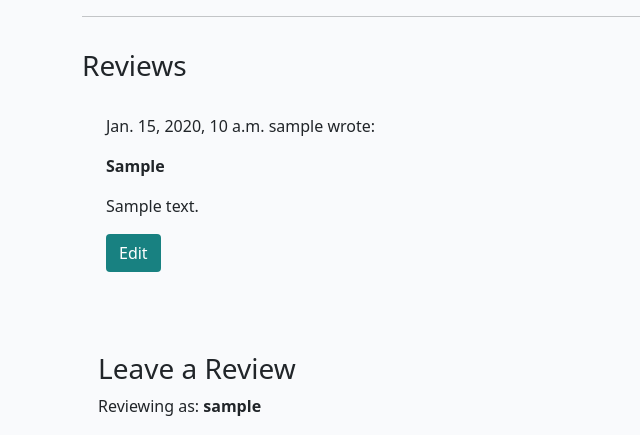
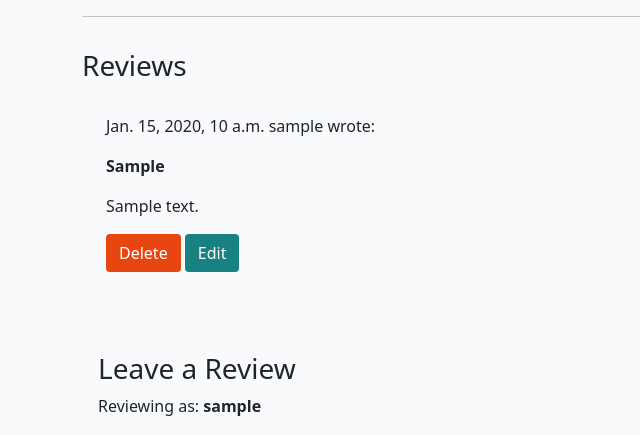
Before and after one commit to Cutbert1/Product-Catalogue, a Django app: a page that uses store/templates/store/product_detail.html in a window 1280 px wide. Shown: the part 681-1116 px from the top of the page, without its empty margins (0-640 px from the left). Run offline with Django 4.2, Linux system fonts and the light colour scheme; a user stored in the database is signed in; tables that the repository leaves empty hold one stand-in row (values such as "Sample post"); grey boxes marked "Sample" are stand-in pictures; some libraries are stand-ins or nearby versions.

Commit message:
Add delete review view

```diff
--- a/shoprite/settings.py
+++ b/shoprite/settings.py
@@ -28,7 +28,7 @@ TEMPLATES_DIR = os.path.join(BASE_DIR, 'templates')
 SECRET_KEY = os.environ.get("SECRET_KEY")
 
 # SECURITY WARNING: don't run with debug turned on in production!
-DEBUG = True
+DEBUG = False
 
 ALLOWED_HOSTS = ['127.0.0.1', 'localhost', '.herokuapp.com']
 
--- a/static/js/reviews.js
+++ b/static/js/reviews.js
@@ -28,3 +28,24 @@ for (let button of editButtons) {
         }
     });
 }
+
+
+const deleteModalElement = document.getElementById("deleteModal");
+
+    if (deleteModalElement) {
+    const deleteModal = new bootstrap.Modal(deleteModalElement);
+    const deleteButtons = document.getElementsByClassName("btn-delete");
+    const deleteConfirm = document.getElementById("deleteConfirm");
+
+    for (let button of deleteButtons) {
+        button.addEventListener("click", (e) => {
+            let reviewId = e.target.getAttribute("data-review_id");
+            if (deleteConfirm) {
+                deleteConfirm.href = `delete_review/${reviewId}`;
+            }
+            deleteModal.show();
+        });
+    }
+} else {
+    console.error("Issue with Modal");
+}
--- a/store/templates/store/product_detail.html
+++ b/store/templates/store/product_detail.html
@@ -59,6 +59,7 @@
                         </p>
                         {% endif %}
                         {% if user.is_authenticated and review.author == user %}
+                        <button class="btn btn-delete" data-review_id="{{ review.id }}">Delete</button>
                         <button class="btn btn-edit" data-review_id="{{ review.id }}">Edit</button>
                         {% endif %}
                     </div>
@@ -101,7 +102,26 @@
                 {% endif %}
             </div>
         </div>
-
+    </div>
+</div>
+<div class="modal fade" id="deleteModal" tabindex="-1" aria-labelledby="deleteModalLabel" aria-hidden="true">
+    <div class="modal-dialog">
+        <div class="modal-content">
+            <div class="modal-header">
+                <h5 class="modal-title" id="deleteModalLabel">Delete review</h5>
+                <button type="button" class="btn-close"
+                data-bs-dismiss="modal" aria-label="Close"></button>
+            </div>
+            <div class="modal-body">
+                Are you sure you want to delete your review?
+                This action is irreversible.
+            </div>
+            <div class="modal-footer">
+                <button type="button" class="btn btn-secondary"
+                data-bs-dismiss="modal">Close</button>
+                <a id="deleteConfirm" href="#" class="btn btn-danger">Delete</a>
+            </div>
+        </div>
     </div>
 </div>
 {% endblock content%}
--- a/store/urls.py
+++ b/store/urls.py
@@ -8,4 +8,6 @@ urlpatterns = [
     path('<slug:slug>/', views.product_detail, name='product_detail'),
     path("<slug:slug>/edit_review/<int:review_id>",
          views.update_review, name="update_review"),
+    path("<slug:slug>/delete_review/<int:review_id>",
+         views.delete_review, name="delete_review"),
 ]
--- a/store/views.py
+++ b/store/views.py
@@ -1,7 +1,7 @@
-from django.shortcuts import render, get_object_or_404, redirect
+from django.shortcuts import render, get_object_or_404, redirect, reverse
 from django.contrib import messages
 from django.views import generic
-from django.http import HttpResponseRedirect # noqa
+from django.http import HttpResponseRedirect
 from .models import Product, Review
 from .forms import ReviewForm
 
@@ -99,3 +99,37 @@ def save_review(review_form, product):
 
 def redirect_to_product_detail(slug):
     return redirect("product_detail", slug=slug)
+
+
+def delete_review(request, slug, review_id):
+    product = get_active_product(slug)
+    review = get_review(review_id)
+
+    if is_review_author(review, request.user):
+        review.product = product
+        delete_user_review(review)
+        messages.success(request, "Review deleted")
+    else:
+        messages.error(request, "Unable to delete review")
+
+    return redirect_to_product_detail(slug)
+
+
+def get_active_product(slug):
+    return get_object_or_404(Product.objects.filter(status=1), slug=slug)
+
+
+def get_review(review_id):
+    return get_object_or_404(Review, pk=review_id)
+
+
+def is_review_author(review, user):
+    return review.author == user
+
+
+def delete_user_review(review):
+    review.delete()
+
+
+def redirect_to_product_detail(slug): # noqa
+    return HttpResponseRedirect(reverse("product_detail", args=[slug]))
```
